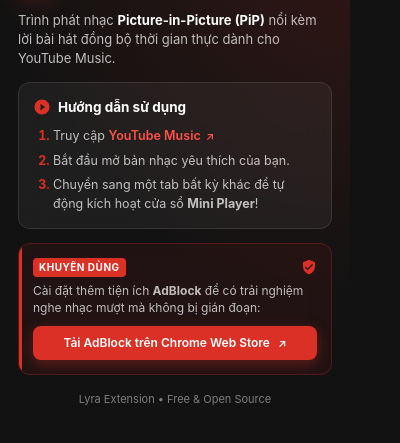
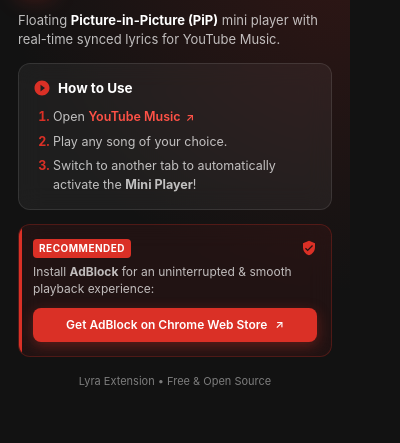
Before and after one commit to Dinhbinh02/lyra, a browser extension: page popup.html in a window 400 px wide. Shown: the part 55-498 px from the top of the page. Drawn offline with Linux system fonts and the light colour scheme.

Commit message:
i18n: translate popup content to English

```diff
--- a/popup.html
+++ b/popup.html
@@ -1,5 +1,5 @@
 <!DOCTYPE html>
-<html lang="vi">
+<html lang="en">
 <head>
   <meta charset="UTF-8">
   <meta name="viewport" content="width=device-width, initial-scale=1.0">
@@ -21,7 +21,7 @@
 
     <!-- Intro -->
     <p class="intro">
-      Trình phát nhạc <strong>Picture-in-Picture (PiP)</strong> nổi kèm lời bài hát đồng bộ thời gian thực dành cho YouTube Music.
+      Floating <strong>Picture-in-Picture (PiP)</strong> mini player with real-time synced lyrics for YouTube Music.
     </p>
 
     <!-- Usage Guide Card -->
@@ -30,30 +30,30 @@
         <svg class="icon" viewBox="0 0 24 24" width="18" height="18" fill="currentColor">
           <path d="M12 2C6.48 2 2 6.48 2 12s4.48 10 10 10 10-4.48 10-10S17.52 2 12 2zm-2 14.5v-9l6 4.5-6 4.5z"/>
         </svg>
-        Hướng dẫn sử dụng
+        How to Use
       </h2>
       <ol class="steps-list">
         <li>
-          Truy cập <a href="https://music.youtube.com" target="_blank" class="link accent-link">YouTube Music <span class="ext-icon">↗</span></a>
+          Open <a href="https://music.youtube.com" target="_blank" class="link accent-link">YouTube Music <span class="ext-icon">↗</span></a>
         </li>
-        <li>Bắt đầu mở bản nhạc yêu thích của bạn.</li>
-        <li>Chuyển sang một tab bất kỳ khác để tự động kích hoạt cửa sổ <strong>Mini Player</strong>!</li>
+        <li>Play any song of your choice.</li>
+        <li>Switch to another tab to automatically activate the <strong>Mini Player</strong>!</li>
       </ol>
     </div>
 
     <!-- AdBlock Recommendation Note -->
     <div class="card note-card">
       <div class="note-header">
-        <span class="note-tag">Khuyên dùng</span>
+        <span class="note-tag">Recommended</span>
         <svg class="shield-icon" viewBox="0 0 24 24" width="16" height="16" fill="currentColor">
           <path d="M12 1L3 5v6c0 5.55 3.84 10.74 9 12 5.16-1.26 9-6.45 9-12V5l-9-4zm-2 16l-4-4 1.41-1.41L10 14.17l6.59-6.59L18 9l-8 8z"/>
         </svg>
       </div>
       <p class="note-text">
-        Cài đặt thêm tiện ích <strong>AdBlock</strong> để có trải nghiệm nghe nhạc mượt mà không bị gián đoạn:
+        Install <strong>AdBlock</strong> for an uninterrupted & smooth playback experience:
       </p>
       <a href="https://chromewebstore.google.com/detail/adblock-%E2%80%94-block-ads-acros/gighmmpiobklfepjocnamgkkbiglidom?hl=en" target="_blank" class="adblock-btn">
-        <span>Tải AdBlock trên Chrome Web Store</span>
+        <span>Get AdBlock on Chrome Web Store</span>
         <span class="ext-icon">↗</span>
       </a>
     </div>
```
